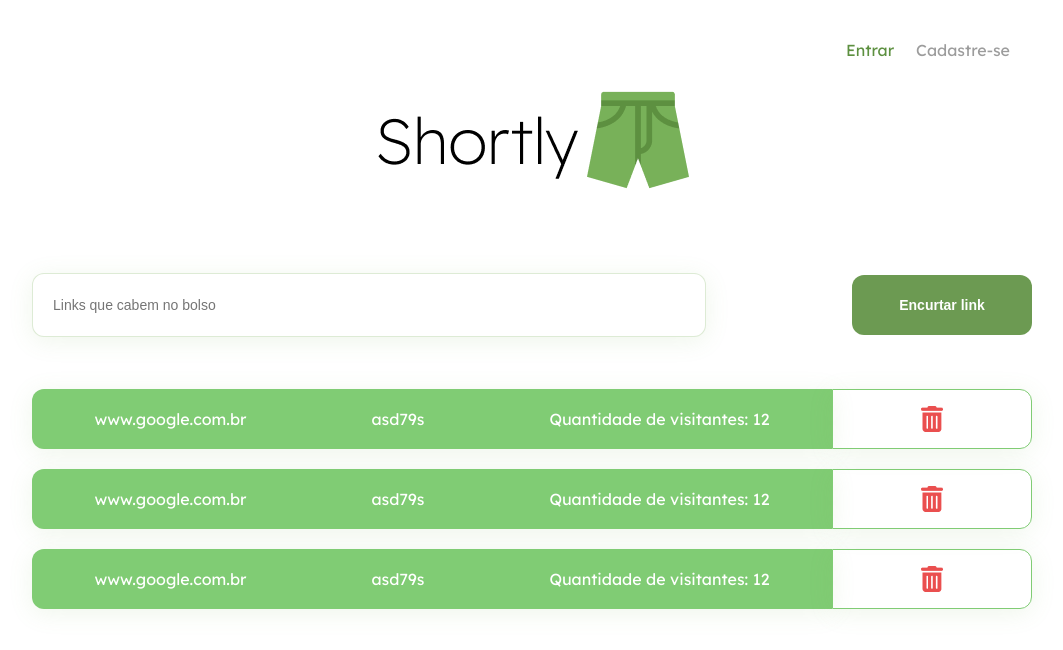
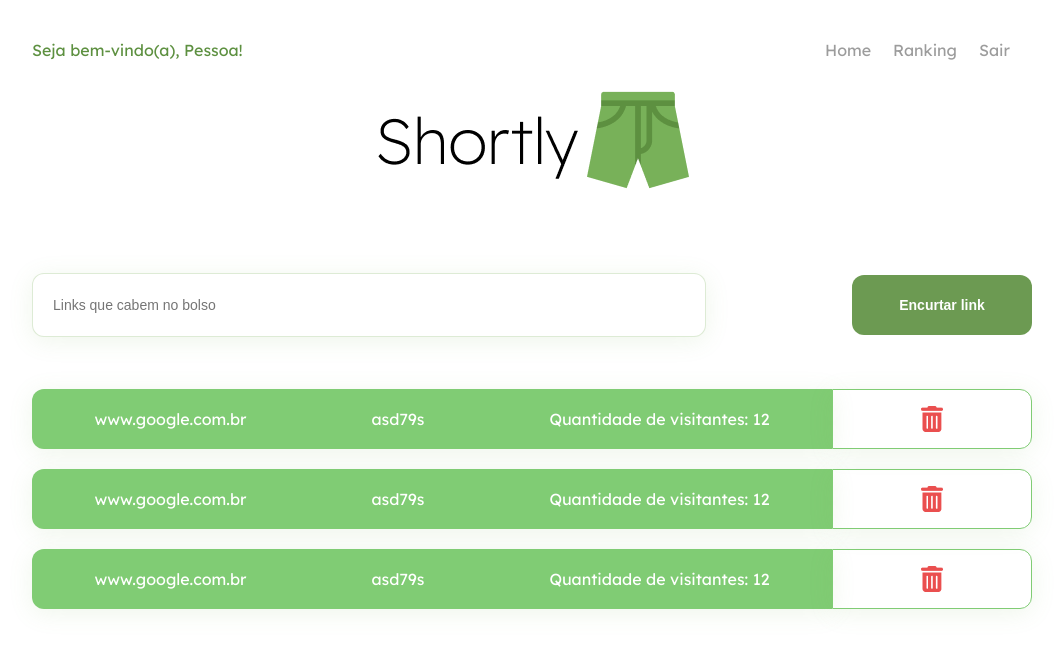
Before and after one commit to CauaYves/Shortly-link-shortener, a React (Create React App) app: page /home in a window 1280 px wide. Shown: the top 650 px of the page, without its empty margins (108-1171 px from the left). Built offline with nearby package versions, Linux system fonts and the light colour scheme; no server answers.

Commit message:
animation on home route

```diff
--- a/src/App.js
+++ b/src/App.js
@@ -1,11 +1,17 @@
 import Routes from "./routes/index.routes";
 import { BrowserRouter } from "react-router-dom";
+import Contextapi from "./context/Contextapi"
+import { useState } from "react";
+function App() {
 
-function App() {
+  const [username, setUsername] = useState("Pessoa")
+
   return (
-    <BrowserRouter>
-      <Routes />
-    </BrowserRouter>
+    <Contextapi.Provider value={{ username, setUsername }}>
+      <BrowserRouter>
+        <Routes />
+      </BrowserRouter>
+    </Contextapi.Provider>
   )
 }
 
--- /dev/null
+++ b/src/components/LogedNav.jsx
@@ -0,0 +1,45 @@
+import styled from "styled-components";
+import COLORS from "../constants/styles";
+import { Link } from "react-router-dom";
+import { useContext } from "react";
+import Contextapi from "../context/Contextapi";
+import { logout } from "../functions/auth.function";
+
+export default function LogedNav() {
+    const { username } = useContext(Contextapi)
+
+    return (
+        <Nav>
+            <div>
+                <p>Seja bem-vindo(a), {username}!</p>
+            </div>
+            <div>
+                <CustomLink to="/home" color={COLORS.TERCIARY}>Home</CustomLink>
+                <CustomLink to="/ranking" color={COLORS.TERCIARY}>Ranking</CustomLink>
+                <CustomLink to="/" color={COLORS.TERCIARY} onClick={logout}>Sair</CustomLink>
+            </div>
+        </Nav>
+    );
+}
+
+const Nav = styled.nav`
+  height: 60px;
+  width: 100%;
+  margin-bottom: 30px;
+
+  display: flex;
+  align-items: flex-end;
+  justify-content:space-between;
+
+  div{
+    p{
+        color: ${COLORS.PRIMARY};
+    }
+  }
+`;
+
+const CustomLink = styled(Link)`
+  color: ${props => props.color};
+  margin-right: 22px;
+  text-decoration: none;
+`;
--- a/src/functions/auth.function.js
+++ b/src/functions/auth.function.js
@@ -1,5 +1,4 @@
 export function saveToken(token) {
-    console.log(token)
     const acessToken = localStorage.setItem("token", token)
     return acessToken
 }
@@ -8,3 +7,6 @@ export function getToken(key) {
     const token = localStorage.getItem(key)
     return token
 }
+export function logout(){
+    localStorage.removeItem('token')
+}
--- a/src/pages/Homepage.jsx
+++ b/src/pages/Homepage.jsx
@@ -2,8 +2,20 @@ import styled from "styled-components";
 import Navbar from "../components/Navbar";
 import Logo from "../components/Logo";
 import trophy from "../imgs/Thophy.png"
+import { MoonLoader } from 'react-spinners';
+import { useEffect, useState } from "react";
+import axios from "axios";
 
 export default function Homepage() {
+
+    const [links, setLinks] = useState([])
+
+    useEffect(() => {
+        axios
+            .get(`${process.env.REACT_APP_BASE_URL}/ranking`)
+            .then(res => setLinks(res.data))
+            .catch(error => console.log(error))
+    })
     return (
         <Main>
             <Navbar />
@@ -12,13 +24,18 @@ export default function Homepage() {
                 <img src={trophy} alt="trophy" />
                 <h1><strong>Ranking</strong></h1>
             </Ranking>
-            <Toplinks>
-                <p>1. Fulaninha - 32 links - 1.703.584 visualizações</p>
-                <p>1. Fulaninha - 32 links - 1.703.584 visualizações</p>
-                <p>1. Fulaninha - 32 links - 1.703.584 visualizações</p>
-                <p>1. Fulaninha - 32 links - 1.703.584 visualizações</p>
-                <p>1. Fulaninha - 32 links - 1.703.584 visualizações</p>
-            </Toplinks>
+                {links.length === 0 ? (
+                    <AnimationBox><MoonLoader size={50} color="#123abc" loading={true} /></AnimationBox>
+                ) : (
+                    <Toplinks>
+                        {links.map((link) => (
+                            <p key={link.id}>
+                                {link.id}. {link.name} - {link.linksCount} - links {link.visitCount} visualizações
+                            </p>
+                        ))}
+                    </Toplinks>
+                )}
+
             <h1>Crie sua conta para usar nosso serviço!</h1>
         </Main>
     )
@@ -41,6 +58,11 @@ const Ranking = styled.div`
     align-items: center;
     justify-content: center;
 `
+const AnimationBox = styled.div`
+    display: flex;
+    align-items: center;
+    justify-content: center;
+`
 const Toplinks = styled.div`
     width: 100%;
     min-height: 235px;
@@ -50,6 +72,10 @@ const Toplinks = styled.div`
     padding: 10px 40px;
     margin-bottom: 80px;
 
+    display: flex;
+    flex-direction: column;
+    align-items: baseline;
+    justify-content: center;
     p{
         font-size: 22px;
         line-height: 40px;
--- a/src/pages/LogedHome.jsx
+++ b/src/pages/LogedHome.jsx
@@ -1,31 +1,60 @@
 import styled from "styled-components"
-import Navbar from "../components/Navbar"
 import Logo from "../components/Logo";
 import Input from "../components/Input"
-import { useState } from "react";
+import { useContext, useEffect, useState } from "react";
 import Button from "../components/Button";
 import Infolink from "../components/Infolink"
+import axios from "axios";
+import { getToken } from "../functions/auth.function.js"
+import LogedNav from "../components/LogedNav";
+import Contextapi from "../context/Contextapi";
 
 export default function LogedHome() {
 
-    const [link, setLink] = useState()
+    const token = getToken("token")
+    const { setUsername } = useContext(Contextapi)
+    const [shorturls, setShorturls] = useState([])
+    const [errormsg, setErrormsg] = useState([])
+    const [link, setLink] = useState("")
+
+
+    useEffect(() => {
+        axios
+            .get(`${process.env.REACT_APP_BASE_URL}/users/me`, { headers: { Authorization: `Bearer ${token}` } })
+            .then(res => { setUsername(res.data.name); setShorturls(res.data.shortenedUrls) })
+            .catch(error => setErrormsg(error.responde.data))
+    })
+
+    function postShorturl(linkurl) {
+        console.log(token)
+        axios
+            .post(`${process.env.REACT_APP_BASE_URL}/urls/shorten`, { url: linkurl }, {
+                headers: {
+                    Authorization: `Bearer ${token}`,
+                }
+            })
+            .then(res => console.log(res))
+            .catch(error => { setErrormsg(error.response.data); console.log(error) })
+        console.log(linkurl)
+    }
 
     return (
         <Main>
-            <Navbar />
+            <LogedNav />
             <Logo />
+            <p>{errormsg}</p>
+            {shorturls}
             <Flex>
                 <InputDiv>
                     <Input type="text" placeholder="Links que cabem no bolso" value={link} setValue={setLink} />
                 </InputDiv>
-                <ButtonDiv>
+                <ButtonDiv onClick={() => postShorturl(link)}>
                     <Button text="Encurtar link" />
                 </ButtonDiv>
             </Flex>
-            <Infolink link="www.google.com.br" shorturl="asd79s" visitors="12"/>
-            <Infolink link="www.google.com.br" shorturl="asd79s" visitors="12"/>
             <Infolink link="www.google.com.br" shorturl="asd79s" visitors="12" />
-
+            <Infolink link="www.google.com.br" shorturl="asd79s" visitors="12" />
+            <Infolink link="www.google.com.br" shorturl="asd79s" visitors="12" />
         </Main>
     )
 }
@@ -33,6 +62,9 @@ export default function LogedHome() {
 const Main = styled.main`
         width: 1000px;
         margin: auto;
+        >p{
+            color: red;
+        }
 `
 const Flex = styled.div`
         display: flex;
--- a/src/pages/Signin.jsx
+++ b/src/pages/Signin.jsx
@@ -6,22 +6,28 @@ import Button from "../components/Button";
 import { useState } from "react";
 import axios from "axios";
 import { saveToken } from "../functions/auth.function";
+import { useNavigate } from "react-router-dom";
 
 export default function Signin() {
     const [textmsg, setTextmsg] = useState("")
-
     const [loading, setLoading] = useState(false)
     const [inputs, setInputs] = useState({
         email: "",
         password: "",
     })
+    const navigate = useNavigate()
+
+    function redirect(res, route) {
+        saveToken(res.data.token)
+        if (res.status === 200) navigate(route)
+    }
 
     function login(e) {
         e.preventDefault()
         setLoading(true)
         axios
             .post(`${process.env.REACT_APP_BASE_URL}/signin`, inputs)
-            .then(res => saveToken(res.data.token))
+            .then(res => redirect(res, "/home"))
             .catch(err => setTextmsg(err.response.data))
             .finally(() => setLoading(false))
     }
--- a/src/pages/Signup.jsx
+++ b/src/pages/Signup.jsx
@@ -9,7 +9,7 @@ import { useNavigate } from "react-router-dom";
 
 export default function Signup() {
     const navigate = useNavigate()
-
+    const [textmsg, setTextmsg] = useState("")
     const [inputs, setInputs] = useState({
         name: "",
         email: "",
@@ -22,7 +22,7 @@ export default function Signup() {
         axios
             .post(`${process.env.REACT_APP_BASE_URL}/signup`, inputs)
             .then(navigate("/login"))
-            .catch(err => alert(err))
+            .catch(err => setTextmsg(err.response.data))
     }
 
     return (
@@ -31,6 +31,7 @@ export default function Signup() {
             <Logo />
 
             <Form onSubmit={createAccount}>
+                <p>{textmsg}</p>
                 <Input placeholder="Nome" type="text" value={inputs.name} setValue={(value) => setInputs({ ...inputs, name: value })} />
                 <Input placeholder="E-mail" type="email" value={inputs.email} setValue={(value) => setInputs({ ...inputs, email: value })} />
                 <Input placeholder="Senha" type="password" value={inputs.password} setValue={(value) => setInputs({ ...inputs, password: value })} />
```
Lines whose indentation alone changed are shown as unchanged.
